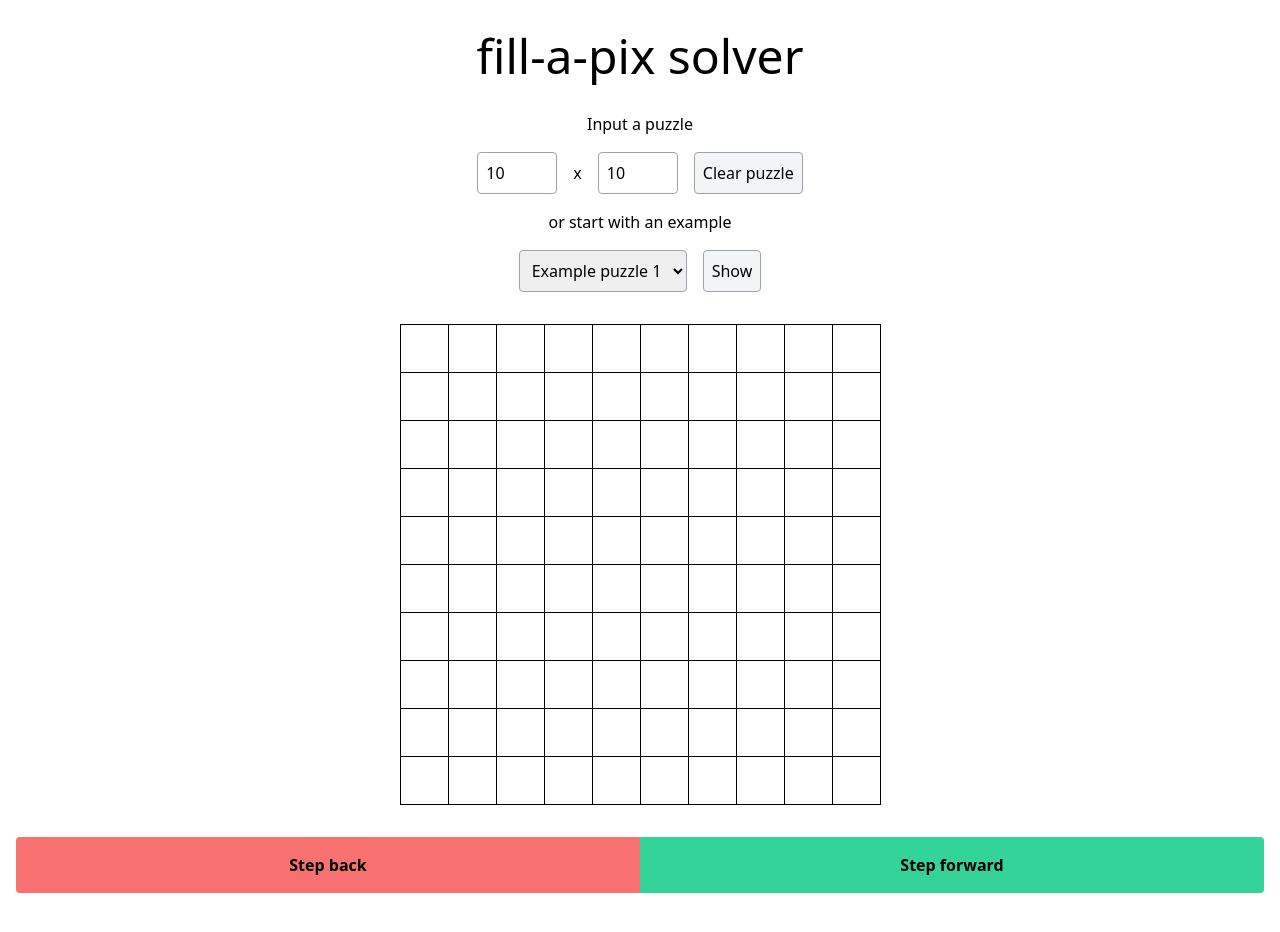
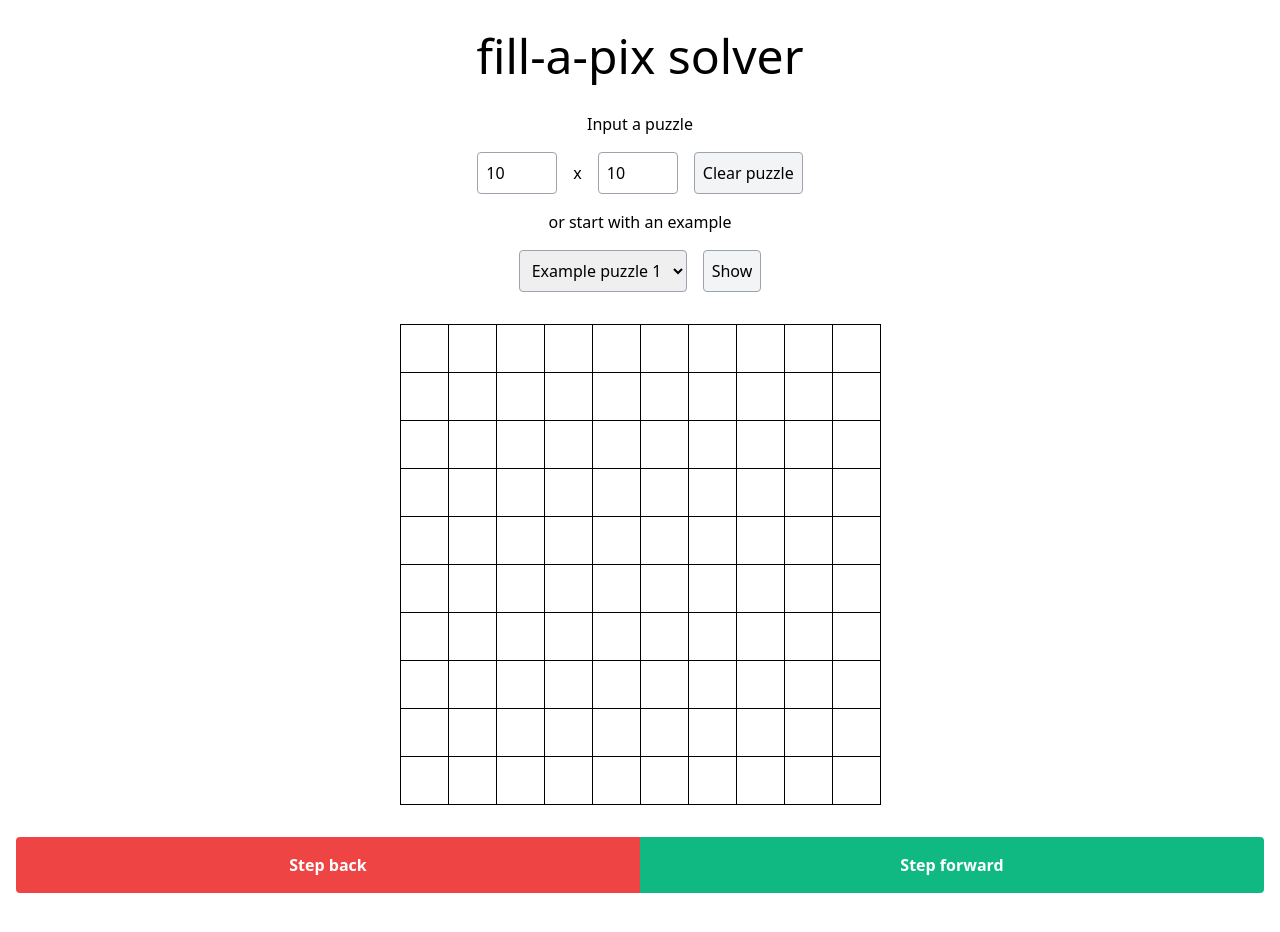
Before and after one commit to jsborjesson/conceptis-puzzle-solver, a Vue app: page / in a window 1280 px wide. Shown: the top 932 px of the page. Built offline with nearby package versions, Linux system fonts and the light colour scheme.

Commit message:
Add click styles to buttons

```diff
--- a/postcss.config.js
+++ b/postcss.config.js
@@ -1,6 +1,10 @@
 module.exports = {
   plugins: {
-    tailwindcss: {},
+    tailwindcss: {
+      variants: {
+        backgroundColor: ["active"],
+      }
+    },
     autoprefixer: {},
   },
 }
--- a/src/components/FillAPix.vue
+++ b/src/components/FillAPix.vue
@@ -6,7 +6,7 @@
       <input type="number" v-model="height" class="w-20 p-2 border border-gray-400 rounded" />
       <span>x</span>
       <input type="number" v-model="width" class="w-20 p-2 border border-gray-400 rounded" />
-      <button @click="blankPuzzle" class="p-2 bg-gray-100 border border-gray-400 rounded">Clear puzzle</button>
+      <button @click="blankPuzzle" class="p-2 bg-gray-100 border border-gray-400 rounded active:bg-gray-300">Clear puzzle</button>
     </div>
 
     <span>or start with an example</span>
@@ -15,7 +15,7 @@
       <select v-model="example" class="p-2 border border-gray-400 rounded">
         <option v-for="(_, index) in examples" :key="index" :value="index">Example puzzle {{index + 1}}</option>
       </select>
-      <button @click="examplePuzzle(example)" class="p-2 bg-gray-100 border border-gray-400 rounded">Show</button>
+      <button @click="examplePuzzle(example)" class="p-2 bg-gray-100 border border-gray-400 rounded active:bg-gray-300">Show</button>
     </div>
   </div>
 
@@ -36,8 +36,8 @@
 
   <!-- Solver buttons -->
   <div class="flex px-4 mb-12">
-    <button class="flex-1 p-4 font-bold bg-red-400 rounded-l" @click="stepBack">Step back</button>
-    <button class="flex-1 p-4 font-bold bg-green-400 rounded-r" @click="stepForward">Step forward</button>
+    <button class="flex-1 p-4 font-bold text-white bg-red-500 rounded-l active:bg-red-700" @click="stepBack">Step back</button>
+    <button class="flex-1 p-4 font-bold text-white bg-green-500 rounded-r active:bg-green-700" @click="stepForward">Step forward</button>
   </div>
 </template>
 
```
